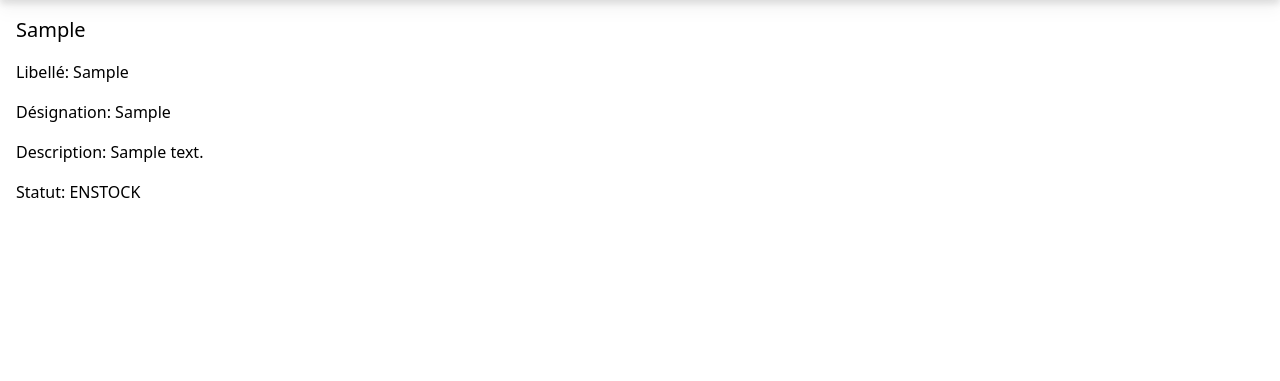
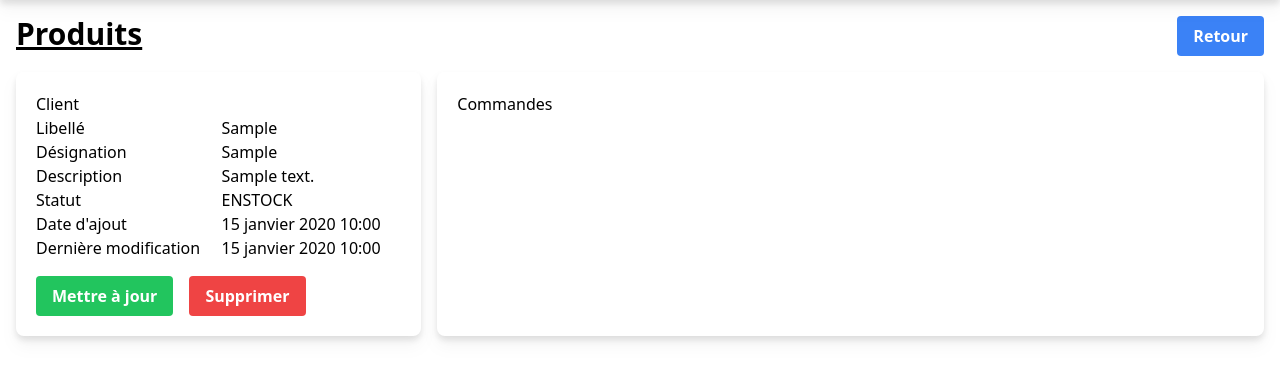
Before and after one commit to yoshua70/gestionstocks, a Django app: page /produits/produit/1/ in a window 1280 px wide. Shown: the part 64-445 px from the top of the page. Run offline with Django 4.2, Linux system fonts and the light colour scheme; tables that the repository leaves empty hold one stand-in row (values such as "Sample post"); some libraries are stand-ins or nearby versions.

Commit message:
feat: modifier layout
Mettre à jour le layout:
- fiche produit
- liste des produits

```diff
--- a/produits/templates/produits/ficheProduit.html
+++ b/produits/templates/produits/ficheProduit.html
@@ -1,9 +1,66 @@
 {% extends 'layout.html' %} {% block content %}
-<div class="flex flex-col gap-4">
-  <h2 class="text-xl">{{ produit.libelle }}</h2>
-  <p>Libellé: {{ produit.libelle }}</p>
-  <p>Désignation: {{ produit.designation }}</p>
-  <p>Description: {{ produit.description }}</p>
-  <p>Statut: {{ produit.statut }}</p>
+<div class="flex justify-between">
+  <h1 class="text-3xl font-bold underline">Produits</h1>
+  <a
+    href="{{request.META.HTTP_REFERER}}"
+    class="bg-blue-500 hover:bg-blue-700 text-white font-bold py-2 px-4 rounded focus:outline-none focus:shadow-outline"
+    >Retour</a
+  >
+</div>
+<div class="grid grid-cols-3 gap-4 mt-4">
+  <div class="flex flex-col rounded-lg bg-white drop-shadow-lg px-5 py-5">
+    <h1>Client</h1>
+    <div class="table w-full">
+      <div class="table-header-group">
+        <div class="table-row">
+          <div class="table-cell text-left"></div>
+          <div class="table-cell text-left"></div>
+        </div>
+      </div>
+      <div class="table-row-group">
+        <div class="table-row">
+          <div class="table-cell">Libellé</div>
+          <div class="table-cell">{{produit.libelle}}</div>
+        </div>
+        <div class="table-row">
+          <div class="table-cell">Désignation</div>
+          <div class="table-cell">{{produit.designation}}</div>
+        </div>
+        <div class="table-row">
+          <div class="table-cell">Description</div>
+          <div class="table-cell">{{produit.description}}</div>
+        </div>
+        <div class="table-row">
+          <div class="table-cell">Statut</div>
+          <div class="table-cell">{{produit.statut}}</div>
+        </div>
+        <div class="table-row">
+          <div class="table-cell">Date d'ajout</div>
+          <div class="table-cell">{{produit.createdAt}}</div>
+        </div>
+        <div class="table-row">
+          <div class="table-cell">Dernière modification</div>
+          <div class="table-cell">{{produit.updatedAt}}</div>
+        </div>
+      </div>
+    </div>
+    <div class="flex mt-4 gap-4">
+      <a
+        href="{% url 'update-produit' produit.id %}"
+        class="bg-green-500 hover:bg-green-700 text-white font-bold py-2 px-4 rounded focus:outline-none focus:shadow-outline"
+        >Mettre à jour</a
+      >
+      <a
+        href="{% url 'delete-produit' produit.id %}"
+        class="bg-red-500 hover:bg-red-700 text-white font-bold py-2 px-4 rounded focus:outline-none focus:shadow-outline"
+        >Supprimer</a
+      >
+    </div>
+  </div>
+  <div
+    class="col-span-2 flex flex-col rounded-lg bg-white drop-shadow-lg px-5 py-5"
+  >
+    <h1>Commandes</h1>
+  </div>
 </div>
 {% endblock content %}
```
Also changed, not shown: produits/templates/produits/produit.html (+50 -2 lines), produits/templates/produits/produit_form.html (+8 -0 lines).
